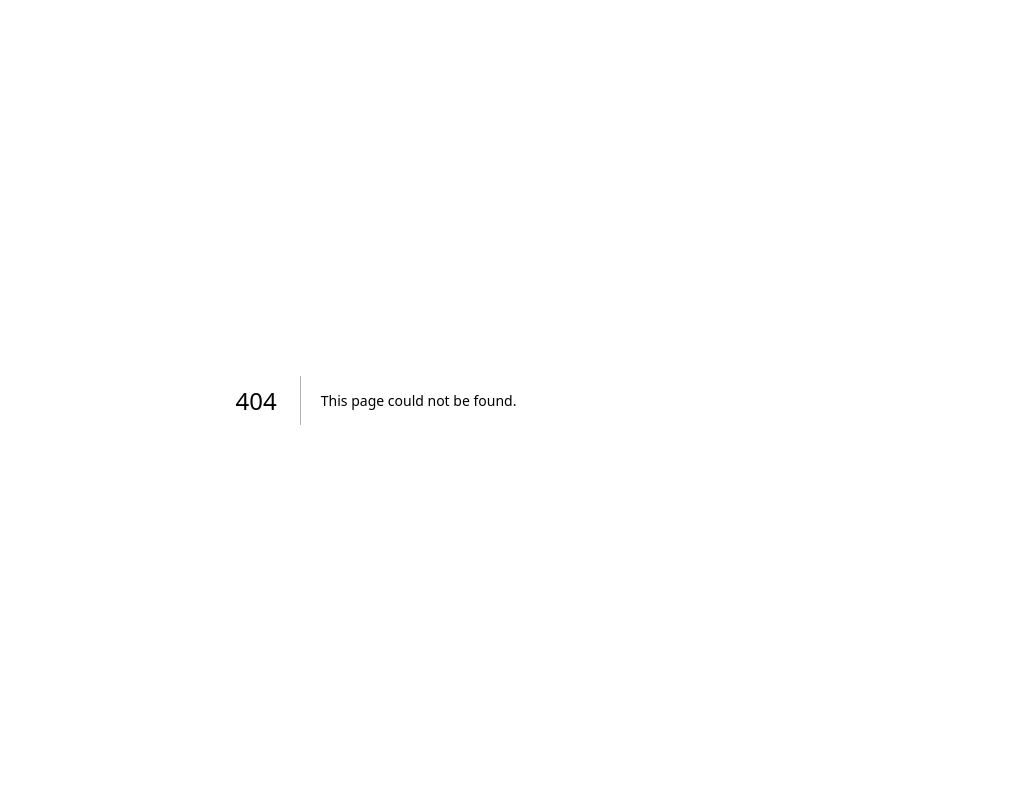
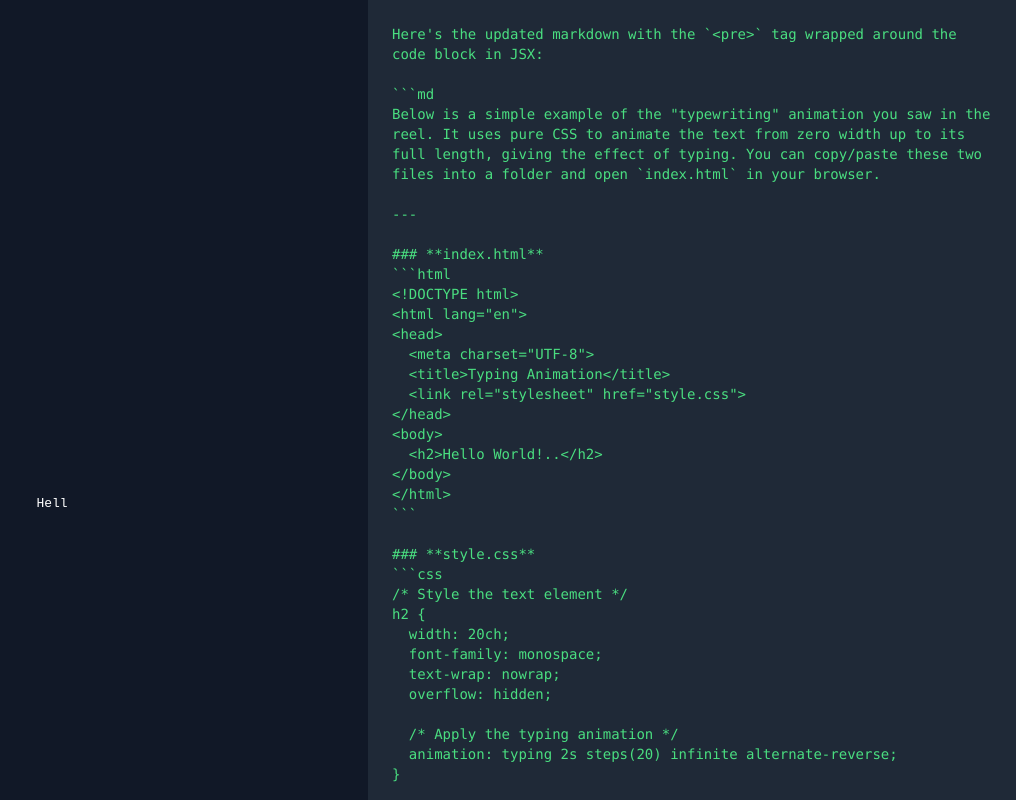
Before and after one commit to nishaaanth2/clean, a Next.js app: page /typewriting in a window 1280 px wide. Before the commit this address had no page. Shown: the top 800 px of the page, without its empty margins (264-1280 px from the left). Built offline with nearby package versions, Linux system fonts and the light colour scheme; a web font is replaced by a local one.

Commit message:
typewriting

```diff
--- a/package.json
+++ b/package.json
@@ -16,6 +16,7 @@
     "html2canvas": "^1.4.1",
     "lucide-react": "^0.474.0",
     "next": "14.1.0",
+    "posthog-js": "^1.223.2",
     "react": "^18",
     "react-dom": "^18",
     "tailwind-merge": "^2.2.1"
--- a/src/app/layout.js
+++ b/src/app/layout.js
@@ -1,6 +1,7 @@
 import { Inter } from "next/font/google";
 import "./globals.css";
 import localFont from 'next/font/local'
+import { PostHogProvider } from "./providers";
 const myFont = localFont({ src: '../../public/bloverly.ttf' })
 
 
@@ -16,7 +17,11 @@ export const inter = Inter({ subsets: ["latin"] });
 export default function RootLayout({ children }) {
   return (
     <html lang="en">
-      <body className={`${inter.className} `}>{children}</body>
+      <body className={`${inter.className} `}>
+      <PostHogProvider>
+      {children}
+      </PostHogProvider>
+      </body>
     </html>
   );
 }
--- a/src/app/page.js
+++ b/src/app/page.js
@@ -1,6 +1,13 @@
 import Image from "next/image";
+import posthog from "posthog-js";
 
 const linkDetails = [
+  {
+    title: "Typewriting",
+    desc: "A straightforward CSS animation example.",
+    link: "/typewriting",
+    new: true,
+  },
   {
     title: "Valentine",
     desc: "Be my valentine?",
@@ -47,6 +54,7 @@ const linkDetails = [
     desc: "Instantly deploy your Next.js site to a shareable URL with Vercel.",
     link: "/parallax",
   },
+
 ];
 
 export default function Home() {
@@ -72,6 +80,7 @@ export default function Home() {
             <a
               key={index}
               href={link.link}
+              onClick={posthog.capture('my event', { property: 'value' })}
               className="group relative p-6 bg-white dark:bg-gray-800 rounded-xl shadow-lg hover:shadow-xl transform hover:-translate-y-1 transition-all duration-200 border border-gray-100 dark:border-gray-700 overflow-hidden"
             >
               {link.new && (
--- /dev/null
+++ b/src/app/providers.jsx
@@ -0,0 +1,20 @@
+// app/providers.jsx
+'use client'
+import posthog from 'posthog-js'
+import { PostHogProvider as PHProvider } from 'posthog-js/react'
+import { useEffect } from 'react'
+
+export function PostHogProvider({ children }) {
+  useEffect(() => {
+    posthog.init(process.env.NEXT_PUBLIC_POSTHOG_KEY, {
+      api_host: process.env.NEXT_PUBLIC_POSTHOG_HOST,
+      person_profiles: 'identified_only', // or 'always' to create profiles for anonymous users as well
+    })
+  }, [])
+
+  return (
+    <PHProvider client={posthog}>
+      {children}
+    </PHProvider>
+  )
+}
--- /dev/null
+++ b/src/app/typewriting/page.js
@@ -0,0 +1,63 @@
+import "./style.css";
+
+export default function TypeWritingPage() {
+  return (
+    <div className="min-h-screen flex flex-col md:flex-row">
+      {/* Left Side - Preview */}
+      <div className="flex-1 flex items-center justify-center bg-gray-900 text-white py-40 md:py-0 p-4 ">
+        <div className="typewriter">Hello World!..</div>
+      </div>
+
+      {/* Right Side - Code Display */}
+      <div className="flex-1 flex items-center justify-center bg-gray-800 text-green-400 p-6 overflow-y-auto">
+        <pre className="text-sm whitespace-pre-wrap">
+          {`Here's the updated markdown with the \`<pre>\` tag wrapped around the code block in JSX:
+
+\`\`\`md
+Below is a simple example of the "typewriting" animation you saw in the reel. It uses pure CSS to animate the text from zero width up to its full length, giving the effect of typing. You can copy/paste these two files into a folder and open \`index.html\` in your browser.
+
+---
+
+### **index.html**
+\`\`\`html
+<!DOCTYPE html>
+<html lang="en">
+<head>
+  <meta charset="UTF-8">
+  <title>Typing Animation</title>
+  <link rel="stylesheet" href="style.css">
+</head>
+<body>
+  <h2>Hello World!..</h2>
+</body>
+</html>
+\`\`\`
+
+### **style.css**
+\`\`\`css
+/* Style the text element */
+h2 {
+  width: 20ch;
+  font-family: monospace;
+  text-wrap: nowrap;
+  overflow: hidden;
+
+  /* Apply the typing animation */
+  animation: typing 2s steps(20) infinite alternate-reverse;
+}
+
+/* Define the typing keyframes */
+@keyframes typing {
+  from {
+    width: 0ch;
+  }
+  to {
+    width: 20ch;
+  }
+}
+`}
+        </pre>
+      </div>
+    </div>
+  );
+}
--- /dev/null
+++ b/src/app/typewriting/style.css
@@ -0,0 +1,25 @@
+.typewriter {
+    /* 20ch gives you space for roughly 20 characters wide */
+    width: 20ch;
+    font-family: monospace;
+    /* "text-wrap: nowrap" is not standard yet, so you may use: */
+    /* white-space: nowrap; */
+    text-wrap: nowrap;
+    overflow: hidden;        /* hide text beyond the current 'width' */
+
+    /* Apply the typing animation:
+       - 2s = total duration
+       - steps(20) = animate in 20 discrete steps (one per character)
+       - infinite alternate-reverse = repeat back and forth */
+    animation: typing 2s steps(20) infinite alternate-reverse;
+  }
+
+  /* Define the typing keyframes */
+  @keyframes typing {
+    from {
+      width: 0ch;  /* start with zero characters visible */
+    }
+    to {
+      width: 20ch; /* end with all characters visible */
+    }
+  }
```
Also changed, not shown: 2 other files (tests, documents, lock files or other folders).
